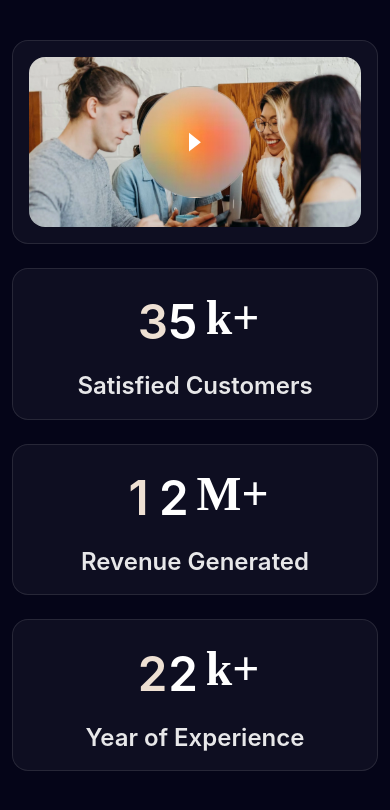
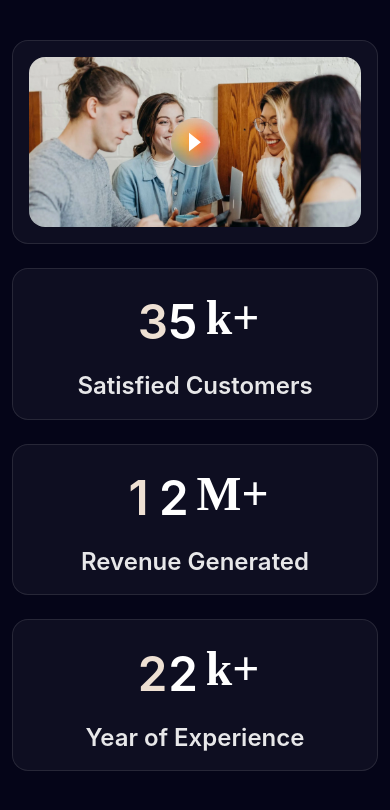
Before and after one commit to prakash09-katariya/prectical, a plain HTML site: page index.html in a window 390 px wide. Shown: the part 1344-2154 px from the top of the page. Drawn offline with nearby package versions, Linux system fonts and the light colour scheme; some packages are replaced by stand-ins of ours; a script that the page names is missing; a web font is replaced by a local one.

Commit message:
Update style.css

```diff
--- a/css/style.css
+++ b/css/style.css
@@ -653,6 +653,13 @@ header .wrapper .cta-btn a {
     width: 112px;
     height: 112px;
     display: flex;
+}
+
+@media (max-width: 576px) {
+    .about-section .about-image-wrapper .button-play{
+        width: 50px;
+        height: 50px;
+    }
 }
 
 .about-section .about-image-wrapper .button-play svg {
```
